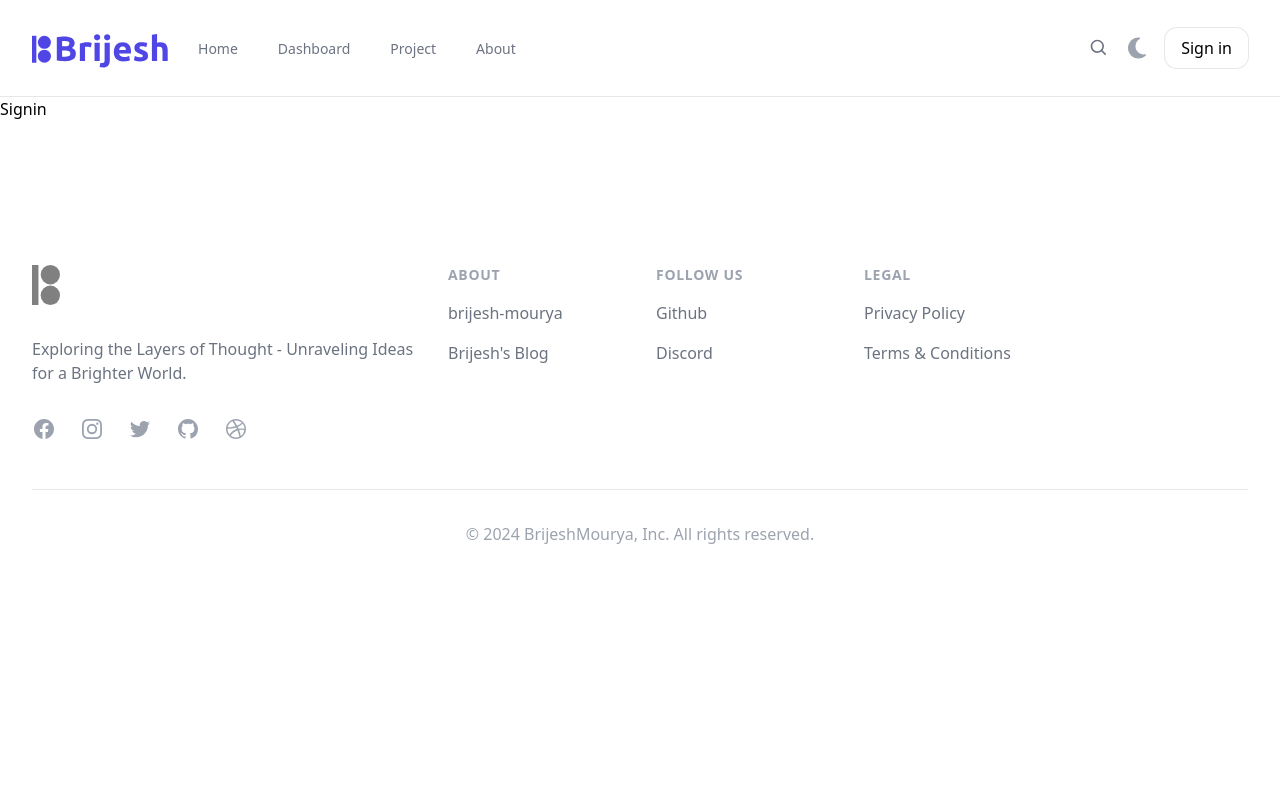
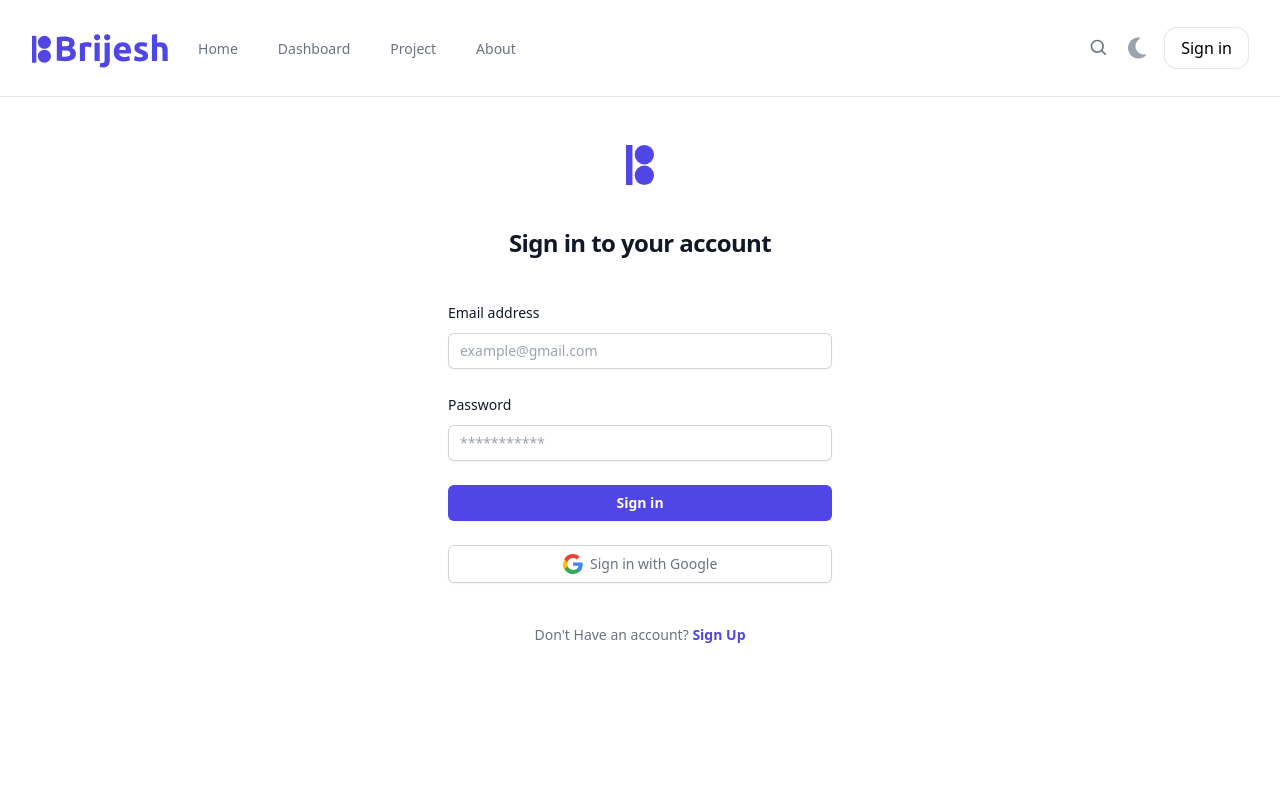
Before and after one commit to 123Brijesh44aa/reactjs-blog, a React (Vite) app in the folder mern-blog/: page /sign-in in a window 1280 px wide. Shown: the top 800 px of the page. Built offline with nearby package versions, Linux system fonts and the light colour scheme.

Commit message:
Complete Signin page functionality

```diff
--- a/mern-blog/index.html
+++ b/mern-blog/index.html
@@ -1,5 +1,5 @@
 <!doctype html>
-<html lang="en" class="h-full">
+<html lang="en" class="h-full bg-white">
   <head>
     <meta charset="UTF-8" />
     <meta name="viewport" content="width=device-width, initial-scale=1.0" />
--- a/mern-blog/package.json
+++ b/mern-blog/package.json
@@ -13,6 +13,7 @@
     "@headlessui/react": "^2.0.4",
     "@heroicons/react": "^1.0.6",
     "@radix-ui/react-slot": "^1.0.2",
+    "@tailwindcss/forms": "^0.5.7",
     "@vitejs/plugin-react-refresh": "^1.3.6",
     "class-variance-authority": "^0.7.0",
     "clsx": "^2.1.1",
--- a/mern-blog/src/pages/Signin.tsx
+++ b/mern-blog/src/pages/Signin.tsx
@@ -1,10 +1,181 @@
+import React, {useState} from "react";
+import {useNavigate} from "react-router-dom";
 
-const Signin = () => {
-    return (
-      <div>
-          Signin
-      </div>
-    )
+
+interface SigninFormDataType {
+	email: string;
+	password: string;
 }
 
-export default Signin
+const InitialSigninFormData: SigninFormDataType = {
+	email: "",
+	password: "",
+}
+
+export default function Signin() {
+
+	const [formData, setFormData] = useState<SigninFormDataType>(InitialSigninFormData);
+	const [error, setError] = useState<string | null>(null);
+	const [loading, setLoading] = useState(false);
+	const navigate = useNavigate();
+
+	console.log(formData);
+
+	const handleSubmit = async (e: any) => {
+		e.preventDefault();
+		setError(null);
+		if (!formData.email || !formData.password) {
+			return setError("Please fill out all fields.");
+		}
+
+		try {
+			setLoading(true);
+			setError(null);
+			const res = await fetch("http://localhost:3009/api/auth/signin", {
+				method: "POST",
+				headers: {"Content-Type": "application/json"},
+				body: JSON.stringify(formData),
+			});
+			const data = await res.json();
+			if (data.success) {
+				setLoading(false);
+				setError(null);
+				navigate("/");
+			}
+			if (!data.success) {
+				setError(data.message);
+				setLoading(false);
+			}
+			console.log(data);
+		} catch (error: any) {
+			setError("Something went wrong. Please try again.");
+			setLoading(false);
+		}
+	}
+
+	return (
+		<>
+			<div className="flex min-h-full flex-1 flex-col justify-center px-6 py-12 lg:px-8">
+				<div className="sm:mx-auto sm:w-full sm:max-w-sm">
+					<img
+						className="mx-auto h-10 w-auto"
+						src={'/src/assets/images/website-logo-600.svg'}
+						alt="Your Company"
+					/>
+					<h2 className="mt-10 text-center text-2xl font-bold leading-9 tracking-tight text-gray-900">
+						Sign in to your account
+					</h2>
+				</div>
+
+				<div className="mt-10 sm:mx-auto sm:w-full sm:max-w-sm">
+					<form className="space-y-6" onSubmit={handleSubmit} method="POST">
+						<div>
+							<label htmlFor="email" className="block text-sm font-medium leading-6 text-gray-900">
+								Email address
+							</label>
+							<div className="mt-2">
+								<input
+									id="email"
+									name="email"
+									type="email"
+									placeholder={"example@gmail.com"}
+									autoComplete="email"
+									required
+									className="block w-full rounded-md border-0 py-1.5 text-gray-900 shadow-sm ring-1 ring-inset ring-gray-300 placeholder:text-gray-400 focus:ring-2 focus:ring-inset focus:ring-indigo-600 sm:text-sm sm:leading-6"
+									onChange={(event) => {
+										return (
+											setFormData(
+												{
+													...formData,
+													email: event.target.value
+												}
+											)
+										);
+									}}
+								/>
+							</div>
+						</div>
+
+						<div>
+							<div className="flex items-start justify-between">
+								<label htmlFor="password" className="block text-sm font-medium leading-6 text-gray-900">
+									Password
+								</label>
+							</div>
+							<div className="mt-2">
+								<input
+									id="password"
+									name="password"
+									type="password"
+									placeholder={"***********"}
+									autoComplete="current-password"
+									required
+									className="block w-full rounded-md border-0 py-1.5 text-gray-900 shadow-sm ring-1 ring-inset ring-gray-300 placeholder:text-gray-400 focus:ring-2 focus:ring-inset focus:ring-indigo-600 sm:text-sm sm:leading-6"
+									onChange={(event) => {
+										return (
+											setFormData(
+												{
+													...formData,
+													password: event.target.value
+												}
+											)
+										);
+									}}
+								/>
+							</div>
+						</div>
+
+						{
+							error && (
+								<div className={"w-full px-4 py-2 bg-red-100 text-red-600 rounded-md"}>
+									{error}
+								</div>
+							)
+						}
+
+						<div>
+							<button
+								type="submit"
+								className="flex w-full justify-center rounded-md bg-indigo-600 px-3 py-1.5 text-sm font-semibold leading-6 text-white shadow-sm hover:bg-indigo-500 focus-visible:outline focus-visible:outline-2 focus-visible:outline-offset-2 focus-visible:outline-indigo-600"
+							>
+								Sign in
+							</button>
+						</div>
+
+						<div>
+							<a
+								href="#"
+								className="w-full inline-flex justify-center py-2 px-4 border border-gray-300 rounded-md shadow-sm bg-white text-sm font-medium text-gray-500 hover:bg-gray-50"
+							>
+								<svg className="w-5 h-5" aria-hidden="true" fill="currentColor" viewBox="0 0 20 20">
+									<path
+										d="M19.6 10.23c0-.64-.06-1.24-.16-1.82H10v3.44h5.56c-.24 1.3-.94 2.4-1.98 3.14v2.62h3.22c1.88-1.74 2.96-4.3 2.96-7.38z"
+										fill="#4285F4"/>
+									<path
+										d="M10 20c2.7 0 4.94-.9 6.59-2.42l-3.22-2.62c-.9.6-2.04.96-3.37.96-2.59 0-4.78-1.75-5.57-4.1H1.13v2.58C2.76 17.84 6.13 20 10 20z"
+										fill="#34A853"/>
+									<path
+										d="M4.43 12.82c-.21-.6-.33-1.24-.33-1.9s.12-1.3.33-1.9V6.44H1.13C.41 7.86 0 9.38 0 10.92s.41 3.06 1.13 4.48l3.3-2.58z"
+										fill="#FBBC05"/>
+									<path
+										d="M10 4.04c1.47 0 2.78.5 3.82 1.46l2.85-2.85C14.94.93 12.7 0 10 0 6.13 0 2.76 2.16 1.13 5.44l3.3 2.58c.79-2.35 2.98-4.1 5.57-4.1z"
+										fill="#EA4335"/>
+								</svg>
+
+								<span className="">&nbsp;&nbsp;Sign in with Google</span>
+							</a>
+						</div>
+
+					</form>
+
+					<p className="mt-10 text-center text-sm text-gray-500">
+						Don&apos;t Have an account?{' '}
+						<a href="/sign-up" className="font-semibold leading-6 text-indigo-600 hover:text-indigo-500">
+							Sign Up
+						</a>
+					</p>
+				</div>
+			</div>
+		</>
+	)
+}
--- a/mern-blog/tailwind.config.js
+++ b/mern-blog/tailwind.config.js
@@ -37,5 +37,8 @@ module.exports = {
             },
         },
     },
-    plugins: [require('tailwindcss-animate')],
+    plugins: [
+      require('tailwindcss-animate'),
+        require('@tailwindcss/forms'),
+    ],
 }
```
Also changed, not shown: 1 other file (tests, documents, lock files or other folders).
